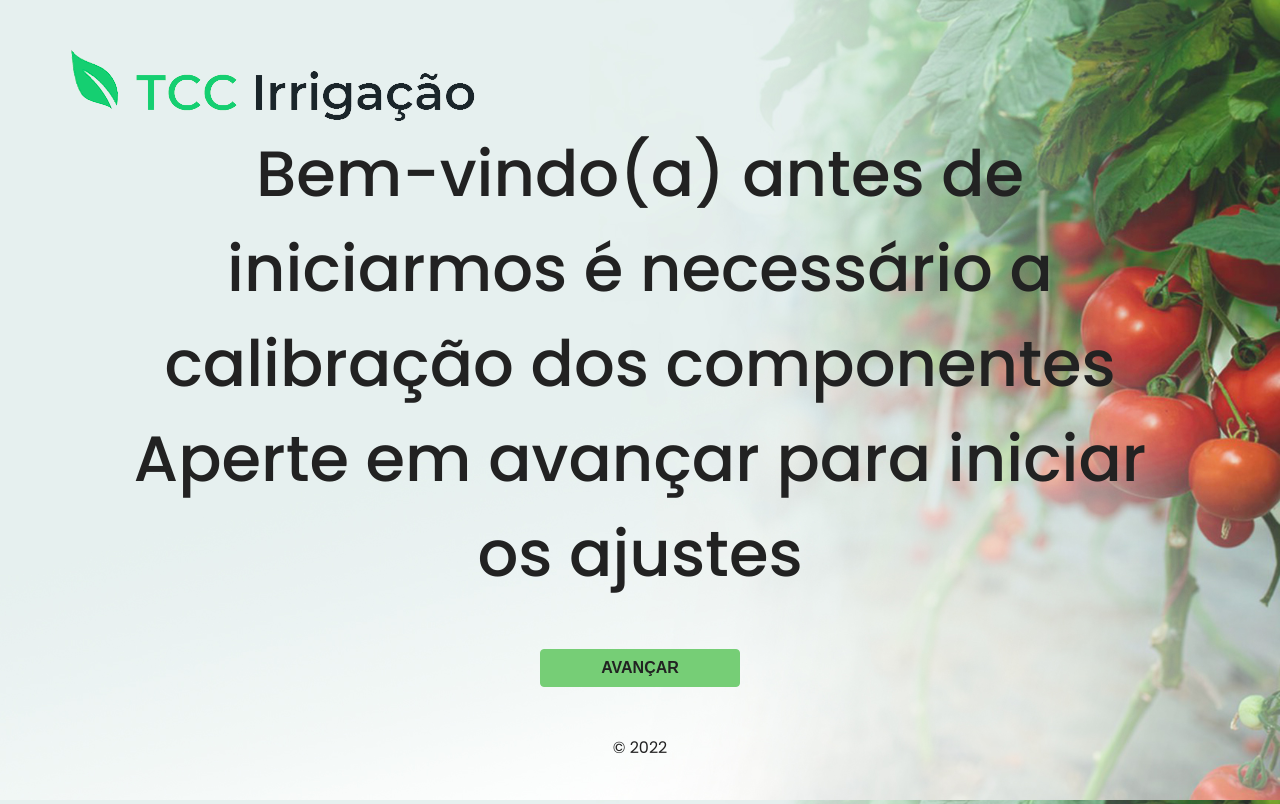
After one commit to brunomedeiros95/tcc, a Flask app: template Programação/Aplicação Web/servidorweb/templates/componentes.html in a window 1280 px wide. The commit adds this page. Run offline with Flask 2, Linux system fonts and the light colour scheme; the template is opened without the code that fills it, so the values that code supplies are empty.

Commit message:
Atualização Página de Calibração

```diff
--- a/Programação/Aplicação Web/servidorweb/app.py
+++ b/Programação/Aplicação Web/servidorweb/app.py
@@ -37,6 +37,7 @@ def index():
 #-------------------------------------------------------
 @app.route('/calibrar')
 def calibrar():
+    gpio.setup(rele, 1)
     print("Iniciar calibração")
     return render_template('calibrar.html')
 #-------------------------------------------------------
@@ -45,6 +46,7 @@ def calibrar1():
 
     global seco
     seco = (canal0.value)
+    gpio.setup(rele, 1)
     print (seco)
     return render_template('calibrar1.html', seco=seco)
 #-------------------------------------------------------
@@ -53,6 +55,7 @@ def calibrar2():
 
     global molhado
     molhado = (canal0.value)
+    gpio.setup(rele, 1)
     print (molhado)
     return render_template('calibrar2.html', molhado=molhado)
 #-------------------------------------------------------
--- /dev/null
+++ b/Programação/Aplicação Web/servidorweb/templates/componentes.html
@@ -0,0 +1,15 @@
+{% extends "template.html" %} {% block content %}
+<section class="home">
+  <div class="container">
+    <h1>Bem-vindo(a) antes de iniciarmos é necessário a calibração dos componentes</h1>
+    <h1>Aperte em avançar para iniciar os ajustes</h1>
+
+    <div class="btns--holder">
+      <a href="/calibrar">
+        <button class="btn btn-primary" role="button">AVANÇAR</button>
+      </a>
+      </a>
+    </div>
+  </div>
+</section>
+{% endblock %}
```
Also changed, not shown: Programação/Aplicação Web/servidorweb/templates/index.html (+0 -7 lines), Programação/Aplicação Web/servidorweb/templates/api.html (added).
